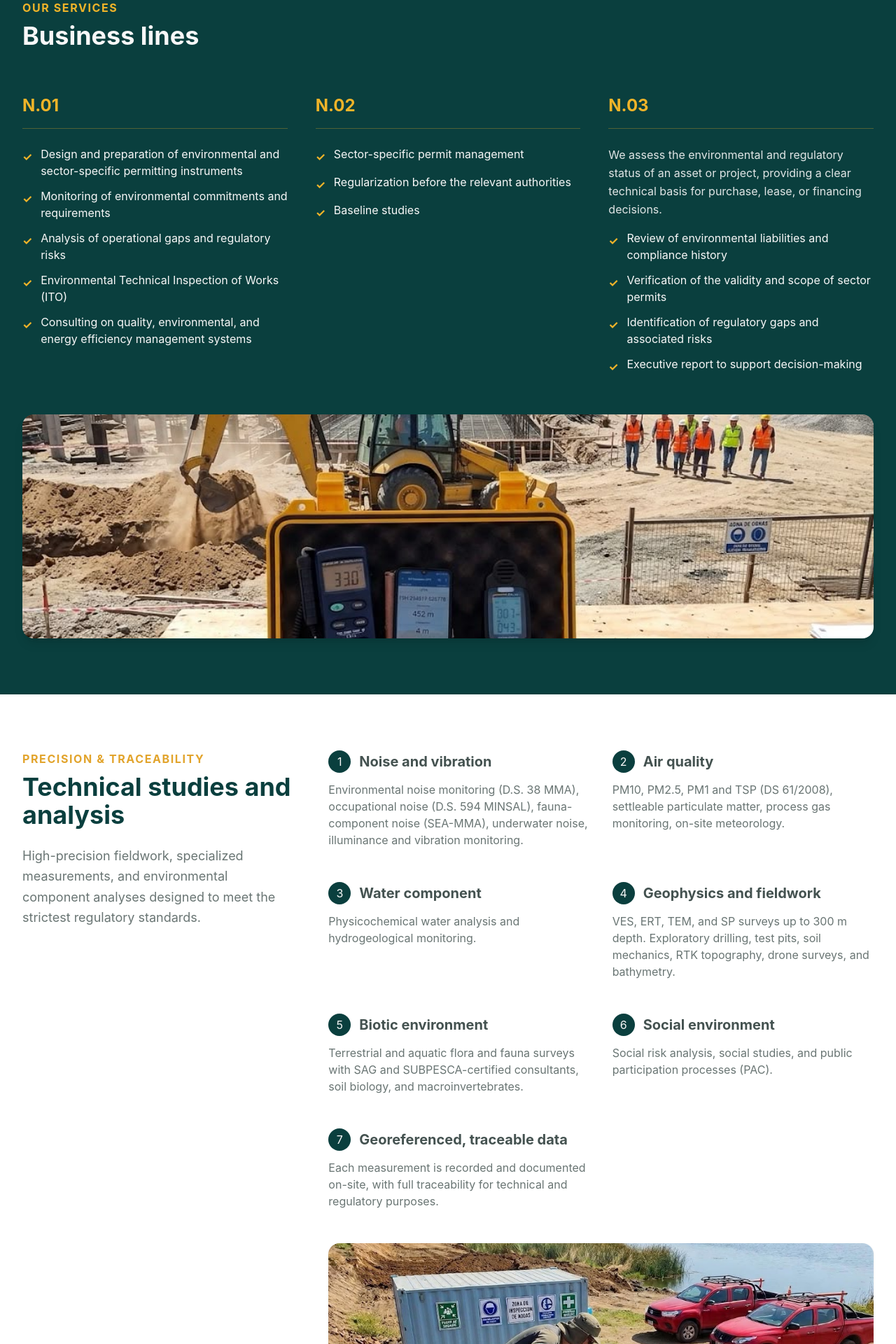
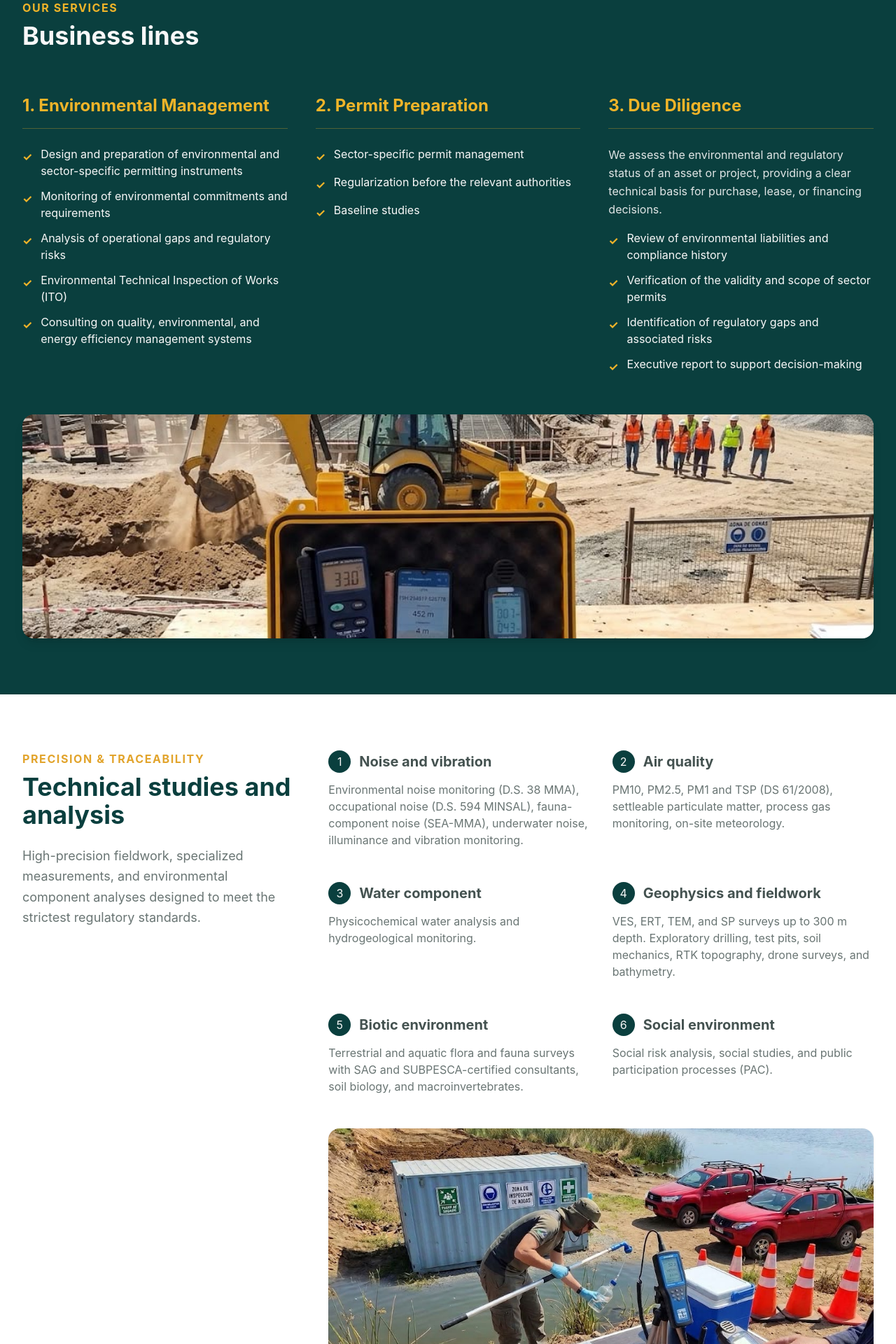
Before and after one commit to molavec/nk-page, a Nuxt app: page / in a window 1280 px wide. Shown: the part 1460-3380 px from the top of the page at 70% size. Built offline with nearby package versions, Linux system fonts and the light colour scheme.

Commit message:
feat: update services section titles and localization strings for clarity refactor: remove unused study section content chore: add favicon and update Nuxt configuration for app head

```diff
--- a/app/components/Section/Services.vue
+++ b/app/components/Section/Services.vue
@@ -7,7 +7,7 @@
       </div>
 
       <div class="grid grid-cols-1 md:grid-cols-2 lg:grid-cols-3 gap-10">
-        <!-- N.01 -->
+        <!-- 1. Gestión Ambiental -->
         <div>
           <h3 class="text-2xl font-bold mb-6 text-secondary border-b border-secondary/30 pb-4">{{ $t('services.s1_title') }}</h3>
           <ul class="space-y-3">
@@ -34,7 +34,7 @@
           </ul>
         </div>
 
-        <!-- N.02 -->
+        <!-- 2. Elaboración de Permisos -->
         <div>
           <h3 class="text-2xl font-bold mb-6 text-secondary border-b border-secondary/30 pb-4">{{ $t('services.s2_title') }}</h3>
           <ul class="space-y-3">
@@ -53,7 +53,7 @@
           </ul>
         </div>
 
-        <!-- N.03 -->
+        <!-- 3. Due Diligence -->
         <div id="due-diligence" class="w-full md:col-span-2 lg:col-span-1">
           <h3 class="text-2xl font-bold mb-6 text-secondary border-b border-secondary/30 pb-4">{{ $t('services.s3_title') }}</h3>
           <p class="mb-4 opacity-90 text-sm md:text-base leading-relaxed">
--- a/app/components/Section/Studies.vue
+++ b/app/components/Section/Studies.vue
@@ -58,14 +58,6 @@
             </div>
             <p class="text-base-content/80">{{ $t('studies.i6_desc') }}</p>
           </div>
-
-          <div>
-            <div class="flex items-center gap-3 mb-3">
-              <div class="w-8 h-8 rounded-full bg-primary flex items-center justify-center text-primary-content shrink-0">7</div>
-              <h3 class="text-xl font-bold">{{ $t('studies.i7_title') }}</h3>
-            </div>
-            <p class="text-base-content/80">{{ $t('studies.i7_desc') }}</p>
-          </div>
         </div>
 
         <div class="mt-12 rounded-box overflow-hidden h-64 md:h-96 w-full shadow-sm">
--- a/i18n/locales/en.json
+++ b/i18n/locales/en.json
@@ -28,17 +28,17 @@
   "services": {
     "eyebrow": "OUR SERVICES",
     "title": "Business lines",
-    "s1_title": "N.01 | Environmental Management and Regulatory Compliance",
+    "s1_title": "1. Environmental Management",
     "s1_l1": "Design and preparation of environmental and sector-specific permitting instruments",
     "s1_l2": "Monitoring of environmental commitments and requirements",
     "s1_l3": "Analysis of operational gaps and regulatory risks",
     "s1_l4": "Environmental Technical Inspection of Works (ITO)",
     "s1_l5": "Consulting on quality, environmental, and energy efficiency management systems",
-    "s2_title": "N.02 | Engineering, Permits and Regularizations",
+    "s2_title": "2. Permit Preparation",
     "s2_l1": "Sector-specific permit management",
     "s2_l2": "Regularization before the relevant authorities",
     "s2_l3": "Baseline studies",
-    "s3_title": "N.03 | Environmental and Permitting Due Diligence",
+    "s3_title": "3. Due Diligence",
     "s3_desc": "We assess the environmental and regulatory status of an asset or project, providing a clear technical basis for purchase, lease, or financing decisions.",
     "s3_l1": "Review of environmental liabilities and compliance history",
     "s3_l2": "Verification of the validity and scope of sector permits",
@@ -60,9 +60,7 @@
     "i5_title": "Biotic environment",
     "i5_desc": "Terrestrial and aquatic flora and fauna surveys with SAG and SUBPESCA-certified consultants, soil biology, and macroinvertebrates.",
     "i6_title": "Social environment",
-    "i6_desc": "Social risk analysis, social studies, and public participation processes (PAC).",
-    "i7_title": "Georeferenced, traceable data",
-    "i7_desc": "Each measurement is recorded and documented on-site, with full traceability for technical and regulatory purposes."
+    "i6_desc": "Social risk analysis, social studies, and public participation processes (PAC)."
   },
   "industries": {
     "eyebrow": "KEY INDUSTRIES",
--- a/i18n/locales/es.json
+++ b/i18n/locales/es.json
@@ -28,17 +28,17 @@
   "services": {
     "eyebrow": "NUESTROS SERVICIOS",
     "title": "Líneas de negocio",
-    "s1_title": "N.01 | Gestión Ambiental y Cumplimiento Normativo",
+    "s1_title": "1. Gestión Ambiental",
     "s1_l1": "Diseño y tramitación de instrumentos de gestión ambiental y sectorial",
     "s1_l2": "Seguimiento de compromisos y requerimientos ambientales",
     "s1_l3": "Análisis de brechas operativas y riesgos normativos",
     "s1_l4": "Inspección Técnica Ambiental de Obras (ITO Ambiental)",
     "s1_l5": "Asesoría en sistemas de gestión de calidad, medio ambiente y eficiencia energética",
-    "s2_title": "N.02 | Ingeniería, Permisos y Regularizaciones",
+    "s2_title": "2. Elaboración de Permisos",
     "s2_l1": "Gestión de permisos sectoriales",
     "s2_l2": "Regularizaciones ante servicios competentes",
     "s2_l3": "Levantamiento de líneas base",
-    "s3_title": "N.03 | Due Diligence Ambiental y Permisos",
+    "s3_title": "3. Due Diligence",
     "s3_desc": "Evaluamos el estado ambiental y normativo de un activo o proyecto, entregando sustento técnico claro para decisiones de compra, arriendo o financiamiento.",
     "s3_l1": "Revisión de pasivos ambientales y de historial de cumplimiento",
     "s3_l2": "Verificación de la vigencia y alcance de permisos sectoriales",
@@ -60,9 +60,7 @@
     "i5_title": "Medio biótico",
     "i5_desc": "Levantamiento de flora y fauna terrestre y acuática con consultores con carnet SAG y SUBPESCA, biología del suelo y macroinvertebrados.",
     "i6_title": "Medio social",
-    "i6_desc": "Análisis de riesgos sociales, estudios sociales y procesos de participación ciudadana (PAC).",
-    "i7_title": "Datos georreferenciados y trazables",
-    "i7_desc": "Cada medición es registrada y documentada en terreno, con total trazabilidad técnica y normativa."
+    "i6_desc": "Análisis de riesgos sociales, estudios sociales y procesos de participación ciudadana (PAC)."
   },
   "industries": {
     "eyebrow": "INDUSTRIAS CLAVE",
--- a/i18n/locales/pt.json
+++ b/i18n/locales/pt.json
@@ -28,17 +28,17 @@
   "services": {
     "eyebrow": "NOSSOS SERVIÇOS",
     "title": "Linhas de negócios",
-    "s1_title": "N.01 | Gestão Ambiental e Conformidade Regulatória",
+    "s1_title": "1. Gestão Ambiental",
     "s1_l1": "Elaboração e tramitação de instrumentos de licenciamento ambiental e setorial",
     "s1_l2": "Acompanhamento de compromissos e requisitos ambientais",
     "s1_l3": "Análise de lacunas operacionais e riscos regulatórios",
     "s1_l4": "Inspeção Técnica Ambiental de Obras (ITO)",
     "s1_l5": "Consultoria em sistemas de gestão da qualidade, meio ambiente e eficiência energética",
-    "s2_title": "N.02 | Engenharia, Licenças e Regularizações",
+    "s2_title": "2. Elaboração de Licenças",
     "s2_l1": "Gestão de licenças setoriais",
     "s2_l2": "Regularização junto às autoridades competentes",
     "s2_l3": "Estudos de linha de base",
-    "s3_title": "N.03 | Due Diligence Ambiental e de Licenciamento",
+    "s3_title": "3. Due Diligence",
     "s3_desc": "Avaliamos o status ambiental e regulatório de um ativo ou projeto, fornecendo uma base técnica clara para decisões de compra, arrendamento ou financiamento.",
     "s3_l1": "Revisão de passivos ambientais e histórico de conformidade",
     "s3_l2": "Verificação da validade e escopo de licenças setoriais",
@@ -60,9 +60,7 @@
     "i5_title": "Ambiente biótico",
     "i5_desc": "Levantamentos de flora e fauna terrestre e aquática com consultores certificados SAG e SUBPESCA, biologia do solo e macroinvertebrados.",
     "i6_title": "Ambiente social",
-    "i6_desc": "Análise de risco social, estudos sociais e processos de participação pública (PAC).",
-    "i7_title": "Dados georreferenciados e rastreáveis",
-    "i7_desc": "Cada medição é registrada e documentada no local, com rastreabilidade total para fins técnicos e regulatórios."
+    "i6_desc": "Análise de risco social, estudos sociais e processos de participação pública (PAC)."
   },
   "industries": {
     "eyebrow": "INDÚSTRIAS-CHAVE",
--- a/nuxt.config.ts
+++ b/nuxt.config.ts
@@ -5,12 +5,26 @@ export default defineNuxtConfig({
   compatibilityDate: '2025-07-15',
   devtools: { enabled: true },
 
+  app: {
+    head: {
+      link: [
+        { rel: 'icon', type: 'image/x-icon', href: '/favicon.ico' }
+      ]
+    }
+  },
+
   vite: {
     plugins: [tailwindcss() as any],
   },
 
   css: ['~~/public/assets/css/main.css'],
   modules: ['@nuxtjs/i18n'],
+
+  nitro: {
+    prerender: {
+      autoSubfolderIndex: false
+    }
+  },
 
   i18n: {
     locales: [
--- a/public/assets/css/main.css
+++ b/public/assets/css/main.css
@@ -1,5 +1,7 @@
 @import "tailwindcss";
-@plugin "daisyui";
+@plugin "daisyui" {
+  themes: false;
+}
 
 @plugin "daisyui/theme" {
   name: "nktheme";
```
Also changed, not shown: 1 other file (tests, documents, lock files or other folders).
